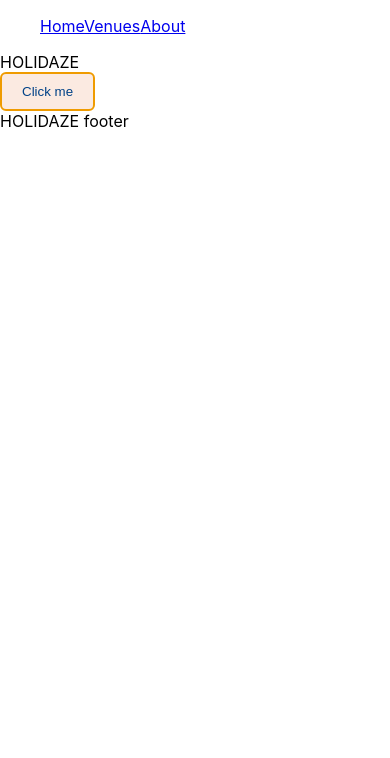
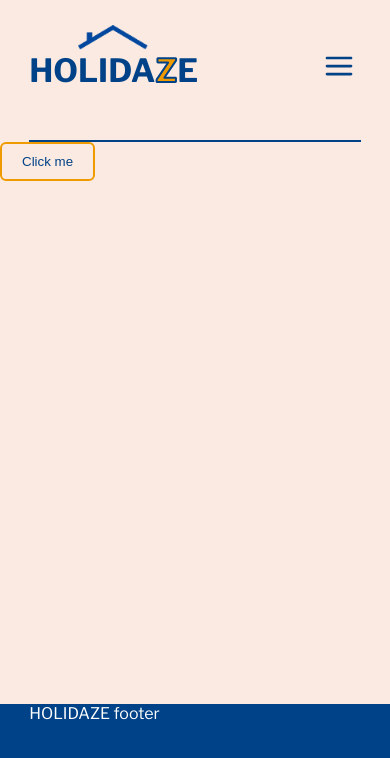
Before and after one commit to haris867/project-exam-2, a React (Create React App) app: page / in a window 390 px wide. Shown: the top 758 px of the page. Built offline with nearby package versions, Linux system fonts and the light colour scheme.

Commit message:
Created logo and set up hamburger menu navigation

```diff
--- a/package.json
+++ b/package.json
@@ -6,8 +6,11 @@
     "@testing-library/jest-dom": "^5.16.5",
     "@testing-library/react": "^13.4.0",
     "@testing-library/user-event": "^13.5.0",
+    "bootstrap": "^5.2.3",
     "react": "^18.2.0",
+    "react-bootstrap": "^2.7.4",
     "react-dom": "^18.2.0",
+    "react-icons": "^4.8.0",
     "react-router-dom": "^6.10.0",
     "react-scripts": "5.0.1",
     "sass": "^1.62.0",
--- a/src/App.js
+++ b/src/App.js
@@ -1,13 +1,12 @@
 import React from "react";
+import "./styles/scss/styles.scss";
 import { Routes, Route } from "react-router-dom";
-import Nav from "./components/nav";
 import Layout from "./components/layout";
 import { About, Home, Venues } from "./pages";
 
 function App() {
   return (
     <div>
-      <Nav />
       <Routes>
         <Route path="/" element={<Layout />}>
           <Route index element={<Home />} />
--- /dev/null
+++ b/src/App.scss
@@ -0,0 +1 @@
+@import "./styles/scss/styles.scss";
--- a/src/components/layout/footer/index.jsx
+++ b/src/components/layout/footer/index.jsx
@@ -1,5 +1,9 @@
 function Footer() {
-  return <footer>HOLIDAZE footer</footer>;
+  return (
+    <footer>
+      <div className="footer-content">HOLIDAZE footer</div>
+    </footer>
+  );
 }
 
 export default Footer;
--- a/src/components/layout/header/index.jsx
+++ b/src/components/layout/header/index.jsx
@@ -1,5 +1,18 @@
+import Menu from "../../nav";
+
 function Header() {
-  return <header>HOLIDAZE</header>;
+  return (
+    <header>
+      <div className="logo-container">
+        <h1 className="logo-text">
+          HOLIDA<span className="logo-z">Z</span>E
+        </h1>
+        <img src="/images/holidaze-logo.png" alt="" />
+      </div>
+
+      <Menu />
+    </header>
+  );
 }
 
 export default Header;
--- a/src/components/nav/index.jsx
+++ b/src/components/nav/index.jsx
@@ -1,12 +1,114 @@
 import { NavLink } from "react-router-dom";
+import { Dropdown } from "react-bootstrap";
+import { DropdownButton } from "react-bootstrap";
+import { CgMenu } from "react-icons/cg";
+
 export default function Nav() {
   return (
-    <div>
-      <ul>
-        <NavLink to="/">Home</NavLink>
-        <NavLink to="/venues">Venues</NavLink>
-        <NavLink to="/about">About</NavLink>
-      </ul>
-    </div>
+    <DropdownButton title={<CgMenu />}>
+      <nav>
+        <ul>
+          <li>
+            <NavLink to="/">HOME</NavLink>
+          </li>
+          <li>
+            <NavLink to="/venues">VENUES</NavLink>
+          </li>
+          <li>
+            <NavLink to="/about">ABOUT</NavLink>
+          </li>
+        </ul>
+      </nav>
+    </DropdownButton>
   );
 }
+
+// export default function Nav() {
+//   return (
+//     <div>
+//       <nav>
+//         <ul>
+//           <li>
+//             <NavLink to="/">HOME</NavLink>
+//           </li>
+//           <li>
+//             <NavLink to="/venues">VENUES</NavLink>
+//           </li>
+//           <li>
+//             <NavLink to="/about">ABOUT</NavLink>
+//           </li>
+//         </ul>
+//       </nav>
+//     </div>
+//   );
+// }
+// import Container from "react-bootstrap/Container";
+// import Nav from "react-bootstrap/Nav";
+// import Navbar from "react-bootstrap/Navbar";
+// import { NavLink } from "react-router-dom";
+
+// function NavBar() {
+//   return (
+//     <Navbar expand="sm" style={{ backgroundColor: "lightblue" }}>
+//       <Container className="ms-auto">
+//         <Navbar.Brand>
+//           <NavLink to="/" className="me-2 logo">
+//             eCOM
+//           </NavLink>
+//         </Navbar.Brand>
+//         <Navbar.Collapse id="basic-navbar-nav">
+//           <Nav className="mx-auto text-center" style={{ fontSize: "25px" }}>
+//             <NavLink to="/" className="me-2">
+//               Home
+//             </NavLink>
+
+//             <NavLink to="/venues" className="me-2">
+//               Venues
+//             </NavLink>
+//             <NavLink to="/cart" className="me-2 d-sm-none">
+//               Cart
+//             </NavLink>
+//           </Nav>
+//         </Navbar.Collapse>
+//       </Container>
+//   <Navbar.Toggle
+//     style={{ padding: "10px" }}
+//     aria-controls="basic-navbar-nav"
+//   />
+//     </Navbar>
+//   );
+// }
+
+// function NavBar() {
+//   return (
+//     <Navbar expand="sm" style={{ backgroundColor: "lightblue" }}>
+//       <Container className="ms-auto">
+//         <Navbar.Brand>
+//           <NavLink to="/" className="me-2 logo">
+//             eCOM
+//           </NavLink>
+//         </Navbar.Brand>
+//         <Navbar.Collapse id="basic-navbar-nav">
+//           <Nav className="mx-auto text-center" style={{ fontSize: "25px" }}>
+//             <NavLink to="/" className="me-2">
+//               Home
+//             </NavLink>
+
+//             <NavLink to="/contact" className="me-2">
+//               Contact
+//             </NavLink>
+//             <NavLink to="/cart" className="me-2 d-sm-none">
+//               Cart
+//             </NavLink>
+//           </Nav>
+//         </Navbar.Collapse>
+//       </Container>
+//       <Navbar.Toggle
+//         style={{ padding: "10px" }}
+//         aria-controls="basic-navbar-nav"
+//       />
+//     </Navbar>
+//   );
+// }
+
+// export default NavBar;
--- a/src/index.js
+++ b/src/index.js
@@ -1,6 +1,6 @@
 import React from "react";
 import ReactDOM from "react-dom/client";
-import "./index.css";
+import "././App.scss";
 import App from "./App";
 import reportWebVitals from "./reportWebVitals";
 import Theme from "./styles/theme";
--- a/src/pages/home/index.jsx
+++ b/src/pages/home/index.jsx
@@ -12,7 +12,7 @@ const Button = styled.button`
 
 export default function Home() {
   return (
-    <div>
+    <div style={{ flex: "1" }}>
       <Button>Click me</Button>
     </div>
   );
--- a/src/styles/scss/styles.scss
+++ b/src/styles/scss/styles.scss
@@ -0,0 +1,100 @@
+@import url("https://fonts.googleapis.com/css2?family=Libre+Franklin:ital,wght@0,100;0,300;0,400;0,700;0,900;1,100;1,300;1,400;1,700;1,900&family=Quicksand:wght@300;400;500;600;700&display=swap");
+
+body {
+  font-family: "Libre Franklin", sans-serif;
+  margin: 0;
+  background-color: var(--color-secondary);
+}
+
+h1 {
+  color: var(--color-primary);
+}
+
+header a {
+  text-decoration: none;
+  margin: 0 10px;
+  color: var(--color-primary);
+  font-weight: 500;
+}
+
+header a:hover {
+  font-weight: 900;
+}
+
+.active {
+  text-decoration: underline;
+}
+
+nav {
+  position: absolute;
+  right: -40px;
+  top: 25px;
+  font-size: 1.4em;
+  font-family: "Roboto", sans-serif;
+  z-index: 1;
+}
+
+ul {
+  border: 2px solid var(--color-primary);
+  list-style-type: none;
+  padding: 10px 13px;
+  text-align: center;
+}
+
+li {
+  margin: 10px 0;
+}
+
+.dropdown-toggle {
+  background: none;
+  border: none;
+  color: #004287;
+  font-size: 2rem;
+  cursor: pointer;
+}
+
+.dropdown-menu {
+  display: none;
+}
+
+.show {
+  display: block;
+}
+
+// LOGO
+
+.logo-z {
+  color: var(--color-tertiary);
+  -webkit-text-stroke: 2px var(--color-primary);
+}
+
+.logo-container img {
+  position: absolute;
+  top: 25px;
+  width: 70px;
+  left: 78px;
+}
+
+header {
+  width: 85%;
+  margin: 0 auto;
+  display: flex;
+  justify-content: space-between;
+  align-items: center;
+  height: 140px;
+  border-bottom: solid 2px var(--color-primary);
+}
+
+footer {
+  position: fixed;
+  bottom: 0;
+  width: 100%;
+  height: 140px;
+  color: white;
+  background-color: var(--color-primary);
+}
+
+.footer-content {
+  width: 85%;
+  margin: 0 auto;
+}
```
Also changed, not shown: public/images/holidaze-logo.png (added), 1 other file (tests, documents, lock files or other folders).
